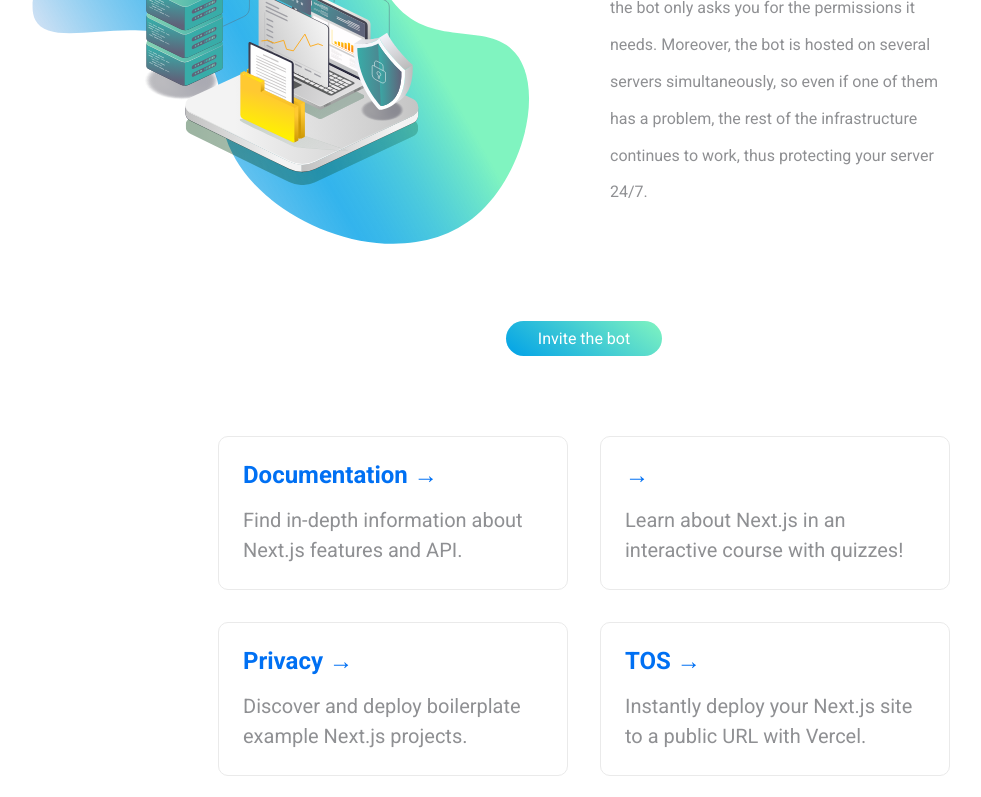
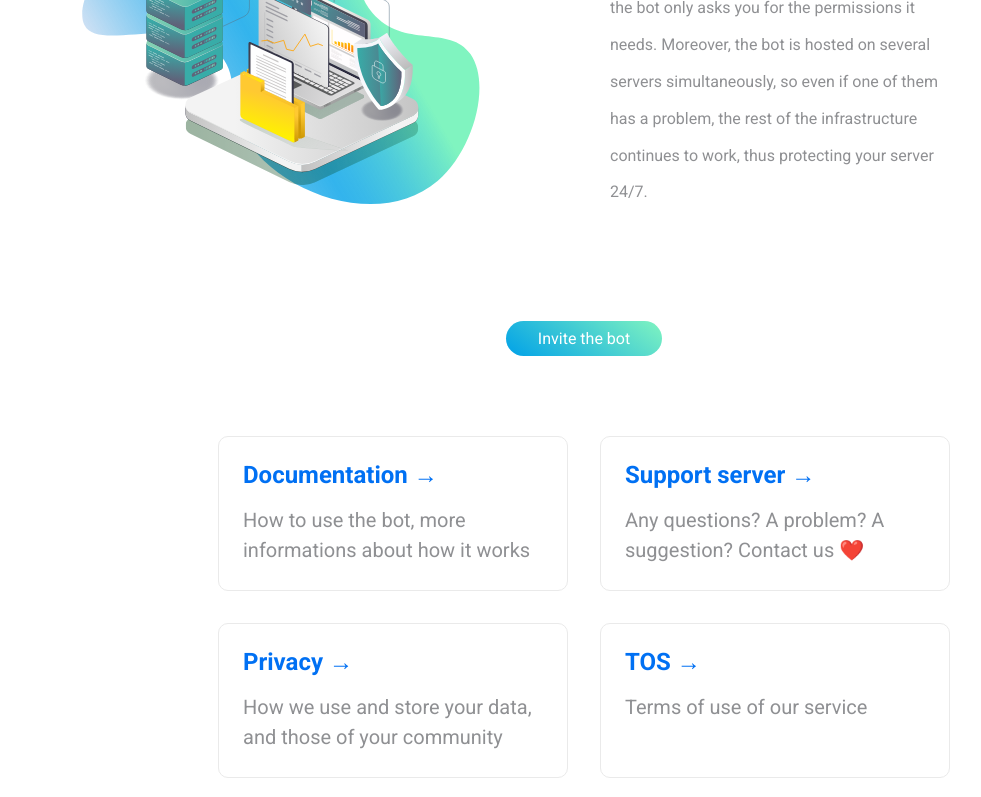
Before and after one commit to Marchand-Nicolas/discord-captcha-web, a Next.js app: page / in a window 1280 px wide. Shown: the part 2000-2797 px from the top of the page, without its empty margins (56-1037 px from the left). Built offline with nearby package versions, Linux system fonts and the light colour scheme.

Commit message:
Improving home page, begining of the documentation

```diff
--- a/components/Header.js
+++ b/components/Header.js
@@ -1,11 +1,26 @@
 import Image from 'next/image'
+import Link from 'next/link'
 import styles from '../styles/components/Header.module.css'
+import { useRouter } from 'next/router'
 
 export default function Footer() {
+    const router = useRouter()
     return (
         <nav className={styles.nav}>
-            <Image src="/logo.png" alt="Captcha logo" width={50} height={50} />
-            <strong className={styles.title}>Captcha bot</strong>
+            {
+                router.pathname === "/" ? <>
+                <Image src="/logo.png" alt="Captcha logo" width={50} height={50} />
+                <strong className={styles.title}>Captcha bot</strong>
+                </>
+                : <Link href="/">
+                    <div className={styles.goHomeContainer}>
+                        <svg className={styles.goHomeIcon}  fill="none" viewBox="0 0 24 24" stroke="currentColor" strokeWidth={2}>
+                        <path strokeLinecap="round" strokeLinejoin="round" d="M7 16l-4-4m0 0l4-4m-4 4h18" />
+                        </svg>
+                        <p>Go home</p>
+                    </div>
+                </Link>
+            }
         </nav>
     )
 }
--- a/pages/index.js
+++ b/pages/index.js
@@ -77,26 +77,24 @@ export default function Home() {
           <Link href="/docs">
             <div className={styles.card}>
               <h2>Documentation &rarr;</h2>
-              <p>Find in-depth information about Next.js features and API.</p>
+              <p>How to use the bot, more informations about how it works</p>
             </div>
           </Link>
-          <Link href="/docs">
-            <div className={styles.card}>
-              <h2> &rarr;</h2>
-              <p>Learn about Next.js in an interactive course with quizzes!</p>
-            </div>
-          </Link>
+          <a className={styles.card}>
+            <h2>Support server &rarr;</h2>
+            <p>Any questions? A problem? A suggestion? Contact us ❤️</p>
+          </a>
           <Link href="/docs">
             <div className={styles.card}>
               <h2>Privacy &rarr;</h2>
-              <p>Discover and deploy boilerplate example Next.js projects.</p>
+              <p>How we use and store your data, and those of your community</p>
             </div>
           </Link>
           <Link href="/docs">
             <div className={styles.card}>
               <h2>TOS &rarr;</h2>
               <p>
-                Instantly deploy your Next.js site to a public URL with Vercel.
+                Terms of use of our service
               </p>
             </div>
           </Link>
--- a/styles/Home.module.css
+++ b/styles/Home.module.css
@@ -82,7 +82,8 @@
   border: 1px solid #eaeaea;
   border-radius: 10px;
   transition: color 0.15s ease, border-color 0.15s ease;
-  max-width: 300px;
+  width: 300px;
+  height: 105px;
   cursor: pointer;
 }
 
@@ -186,6 +187,7 @@
   position: absolute;
   z-index: -1;
   width: 500px;
+  max-width: 100%;
 }
 
 .inviteBot {
--- a/styles/components/Header.module.css
+++ b/styles/components/Header.module.css
@@ -31,3 +31,26 @@
     margin-left: 12px;
     color: rgb(30, 55, 48);
 }
+.goHomeIcon {
+    width: 50px;
+    margin-right: 10px;
+}
+
+.goHomeContainer {
+    display: flex;
+    align-items: center;
+    justify-content: center;
+    margin-right: 10px;
+    cursor: pointer;
+    font-weight: 500;
+}
+
+.goHomeContainer:hover .goHomeIcon {
+    color: rgb(0,161,232);
+}
+
+.goHomeContainer:hover {
+    background: linear-gradient(37deg, rgb(0,161,232) 0%, rgb(128,244,192) 100%);
+    background-clip: text;
+    -webkit-text-fill-color: transparent;
+}
```
Also changed, not shown: pages/docs.js (added, +15 -0 lines), public/illustrations/example2.png.
